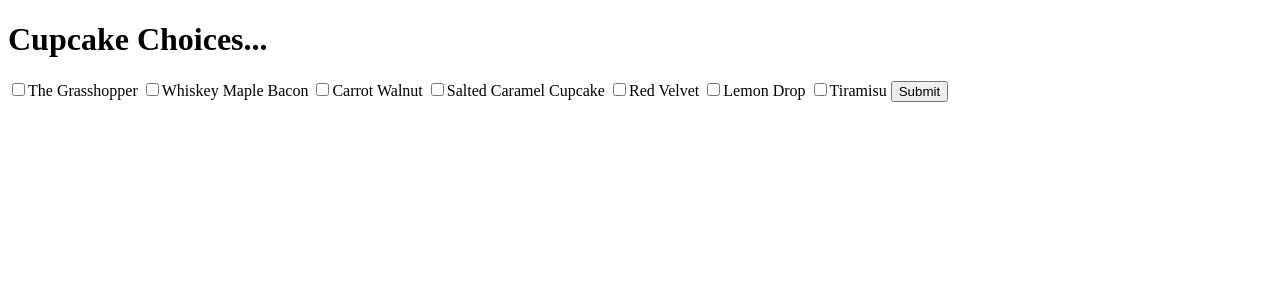
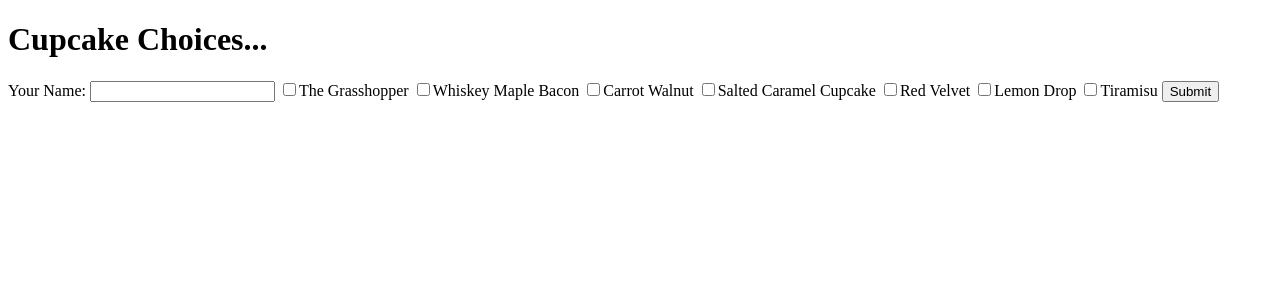
Before and after one commit to maksimsamoylenko/CupcakeFundrasier, a PHP site: page / in a window 1280 px wide. Shown: the top 300 px of the page. Run offline with PHP 8.4, Linux system fonts and the light colour scheme.

Commit message:
Added name field

```diff
--- a/index.php
+++ b/index.php
@@ -11,6 +11,9 @@
 
 <h1> Cupcake Choices...</h1>
 <form method="post" action="confirm.php">
+    <label for="name">Your Name:</label>
+    <input type="text" id="name" name="name" >
+
     <label><input type="checkbox" value="grasshopper" name="flavor[]">The Grasshopper</label>
     <label><input type="checkbox" value="whiskey" name="flavor[]">Whiskey Maple Bacon</label>
     <label><input type="checkbox" value="carrotwalnut" name="flavor[]">Carrot Walnut</label>
```
